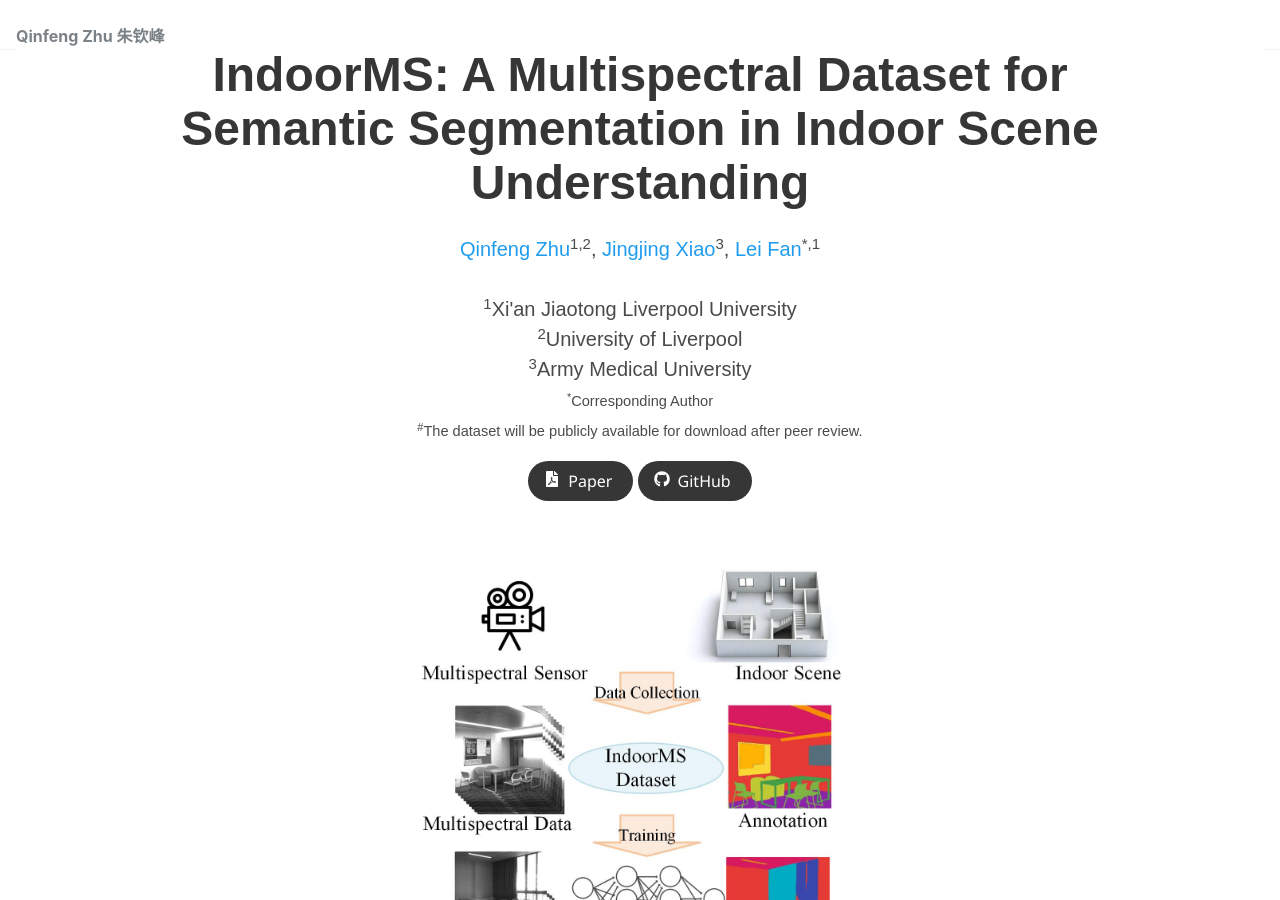
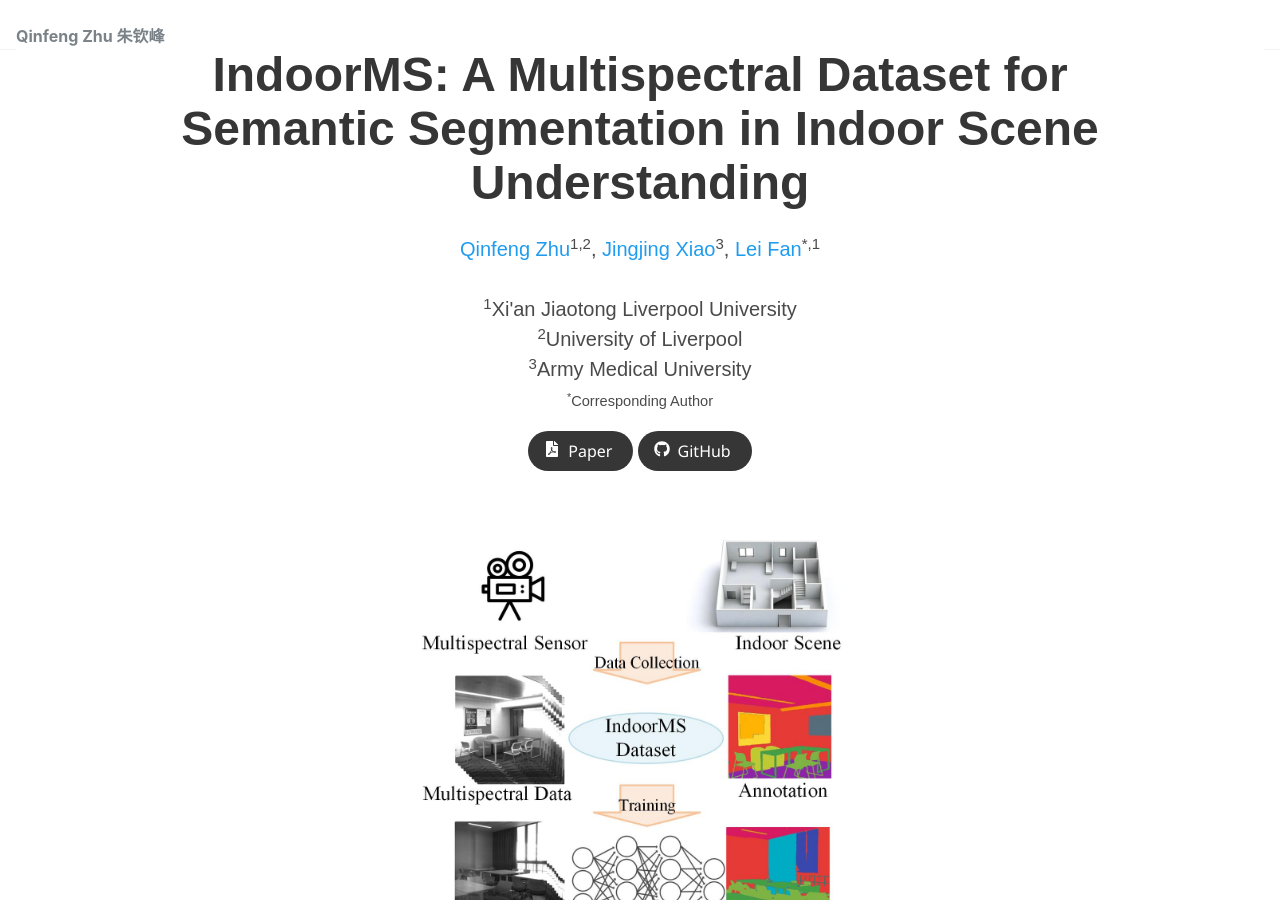
Before and after one commit to zhuqinfeng1999/zhuqinfeng1999.github.io, a Jekyll site: the page built from IndoorMS.html, in a window 1280 px wide and 900 px high. Built offline with Jekyll 4.4.1, drawn with Linux system fonts in a browser that asks for light colours; nearby versions of some CDN libraries; some web fonts are replaced; library files that are not in the unit come from our copies; a style sheet for code colours, icons or effects is not loaded.

Commit message:
Update IndoorMS.html

```diff
--- a/IndoorMS.html
+++ b/IndoorMS.html
@@ -75,7 +75,6 @@ author_profile: false
                   <div class="is-size-5 publication-authors">
                     <span class="author-block"><br><sup>1</sup>Xi'an Jiaotong Liverpool University<br><sup>2</sup>University of Liverpool<br><sup>3</sup>Army Medical University</span>
                     <span class="eql-cntrb"><small><br><sup>*</sup>Corresponding Author</small></span>
-                    <span class="eql-cntrb"><small><br><sup>#</sup>The dataset will be publicly available for download after peer review.</small></span>
                   </div>
 
                   <div class="column has-text-centered">
```
